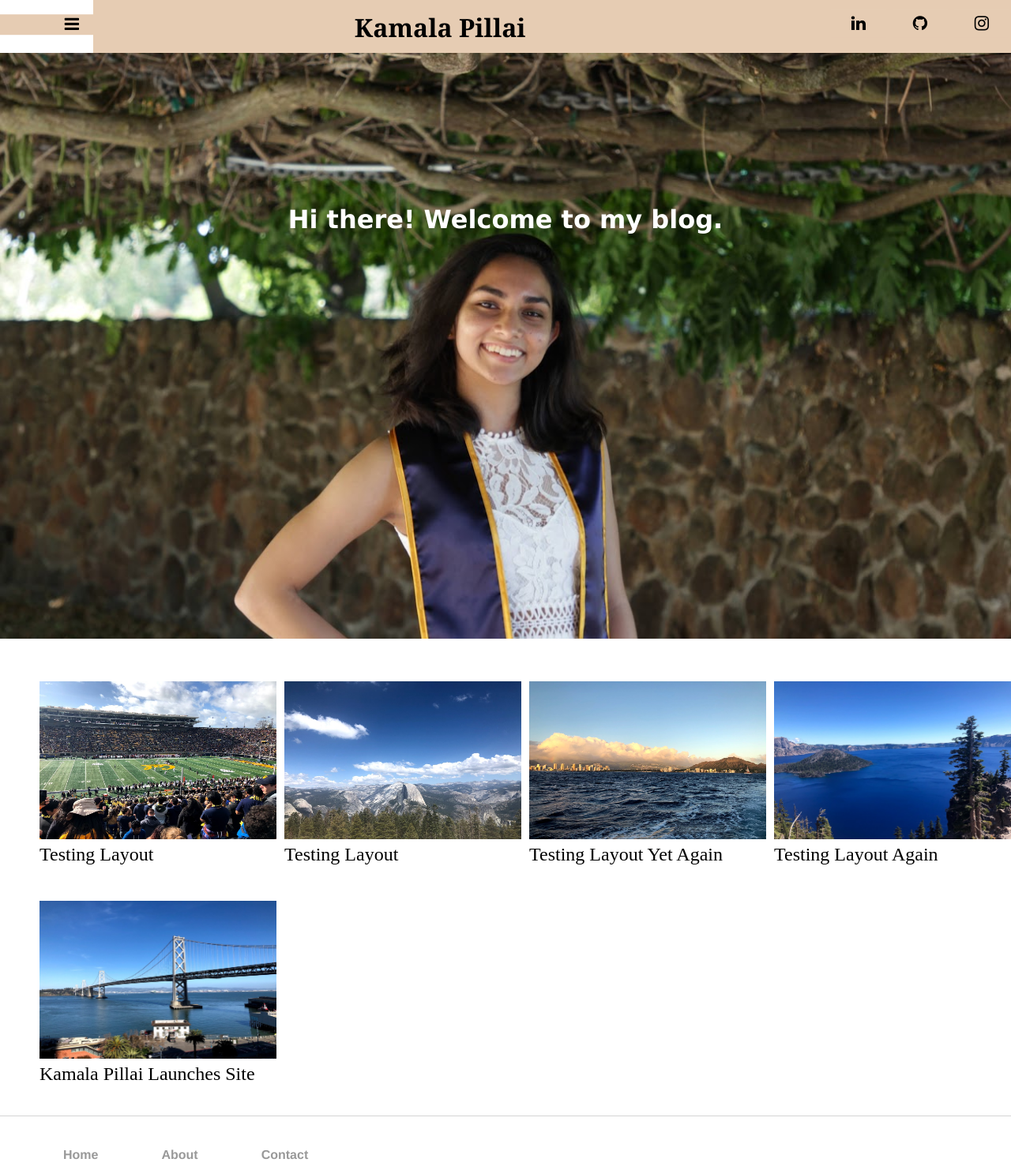
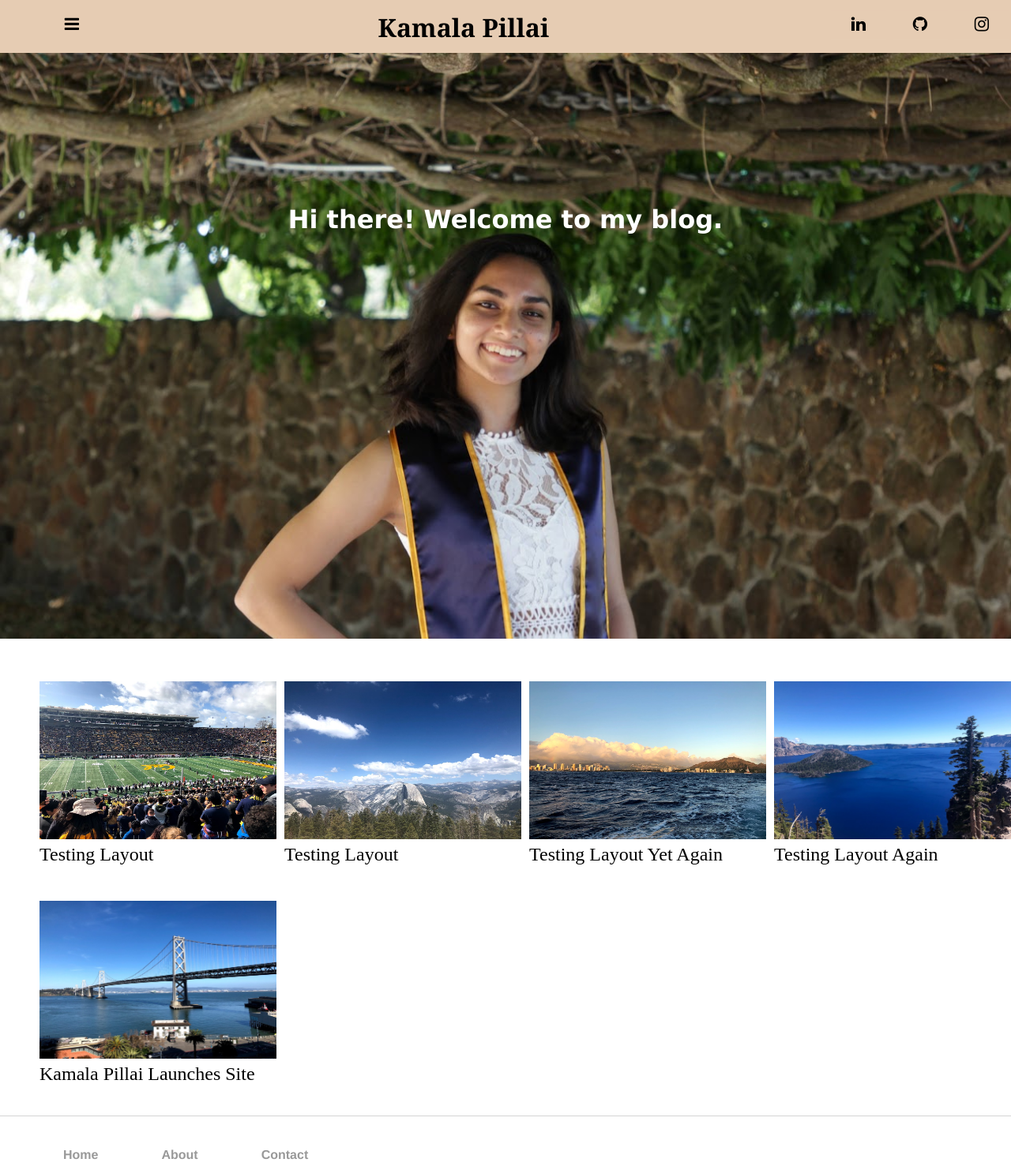
Before and after one commit to kpill/kpill.github.io, a Jekyll site: the page built from index.html, in a window 1280 px wide. Shown: the whole page at 79% size. Built offline with Jekyll 4.4.1, drawn with Linux system fonts in a browser that asks for light colours.

Commit message:
Update main.css

```diff
--- a/css/main.css
+++ b/css/main.css
@@ -4,14 +4,15 @@ header {
 	color: Black;
 	background-color: rgb(230, 204, 179);
 	margin: 0;
+	z-index: -1;
 }
 
 h1.header {
 	margin: 0;
-	overflow: hidden;
 }
 
 .menu {
+	position: absolute;
 	background-color: rgb(230, 204, 179);
 	float: left;
 	padding-left: 5vw;
@@ -33,7 +34,6 @@ h1.header {
   background-color: DarkSeaGreen;
   min-width: 160px;
   box-shadow: 0px 8px 16px 0px rgba(0,0,0,0.2);
-  z-index: 999;
 }
 
 .dropdown-content a {
@@ -56,8 +56,8 @@ a.home {
 	float: none;
   	position: absolute;
   	top: 50%;
-  	left: 35%;
-  	transform: translate(-35%, -50%);
+  	left: 45%;
+  	transform: translate(-45%, -50%);
 	vertical-align: middle;
 }
 
@@ -84,7 +84,7 @@ a.home:hover, a.home:active {
  	background: rgb(230, 204, 179);
   	color: black;
 	vertical-align: middle;
-	transform: translate(0%, -40%)
+	transform: translate(0%, -35%)
 }
 
 .fa-github {
@@ -92,7 +92,7 @@ a.home:hover, a.home:active {
 	background: rgb(230, 204, 179);
 	color: black;
 	vertical-align: middle;
-	transform: translate(0%, -40%)
+	transform: translate(0%, -35%)
 }
 
 .fa-instagram {
@@ -100,7 +100,7 @@ a.home:hover, a.home:active {
 	background: rgb(230, 204, 179);
 	color: black;
 	vertical-align: middle;
-	transform: translate(0%, -40%)
+	transform: translate(0%, -35%)
 }
 
 .welcome {
```
